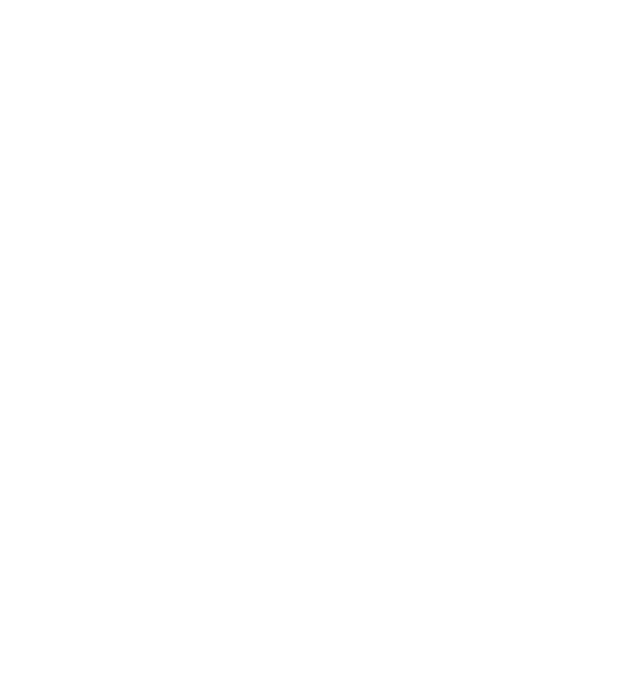
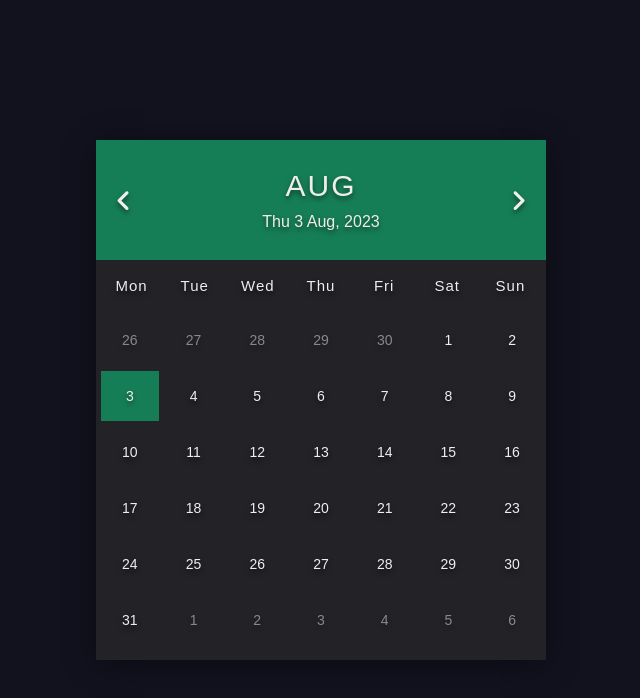
Before and after one commit to soeweiyan-phyo/calendar, a plain HTML site: page index.html in a window 1280 px wide. Shown: the whole page, without its empty margins (319-959 px from the left). Drawn offline with Linux system fonts and the light colour scheme.

Commit message:
Basic calendar structure and style

```diff
--- a/index.html
+++ b/index.html
@@ -4,9 +4,84 @@
     <meta charset="UTF-8" />
     <meta name="viewport" content="width=device-width, initial-scale=1.0" />
     <link rel="stylesheet" href="style.css" />
+    <link
+      rel="stylesheet"
+      href="https://cdnjs.cloudflare.com/ajax/libs/font-awesome/6.4.2/css/all.min.css"
+    />
+    <link rel="preconnect" href="https://fonts.googleapis.com" />
+    <link rel="preconnect" href="https://fonts.gstatic.com" crossorigin />
+    <link
+      href="https://fonts.googleapis.com/css2?family=Inconsolata:wght@200;300;400;500;600;700;800;900&family=Quicksand:wght@300;400;500;600;700&display=swap"
+      rel="stylesheet"
+    />
     <title>Calendar</title>
   </head>
   <body>
+    <div class="container">
+      <div class="calendar">
+        <div class="month">
+          <i class="fas fa-angle-left prev"></i>
+          <div class="date">
+            <h1>Aug</h1>
+            <p>Thu 3 Aug, 2023</p>
+          </div>
+          <i class="fas fa-angle-right next"></i>
+        </div>
+        <div class="weekdays">
+          <div>Mon</div>
+          <div>Tue</div>
+          <div>Wed</div>
+          <div>Thu</div>
+          <div>Fri</div>
+          <div>Sat</div>
+          <div>Sun</div>
+        </div>
+        <div class="days">
+          <div class="prev-date">26</div>
+          <div class="prev-date">27</div>
+          <div class="prev-date">28</div>
+          <div class="prev-date">29</div>
+          <div class="prev-date">30</div>
+          <div>1</div>
+          <div>2</div>
+          <div class="today">3</div>
+          <div>4</div>
+          <div>5</div>
+          <div>6</div>
+          <div>7</div>
+          <div>8</div>
+          <div>9</div>
+          <div>10</div>
+          <div>11</div>
+          <div>12</div>
+          <div>13</div>
+          <div>14</div>
+          <div>15</div>
+          <div>16</div>
+          <div>17</div>
+          <div>18</div>
+          <div>19</div>
+          <div>20</div>
+          <div>21</div>
+          <div>22</div>
+          <div>23</div>
+          <div>24</div>
+          <div>25</div>
+          <div>26</div>
+          <div>27</div>
+          <div>28</div>
+          <div>29</div>
+          <div>30</div>
+          <div>31</div>
+          <div class="next-date">1</div>
+          <div class="next-date">2</div>
+          <div class="next-date">3</div>
+          <div class="next-date">4</div>
+          <div class="next-date">5</div>
+          <div class="next-date">6</div>
+        </div>
+      </div>
+    </div>
     <script src="script.js"></script>
   </body>
 </html>
--- a/style.css
+++ b/style.css
@@ -0,0 +1,110 @@
+* {
+  margin: 0;
+  padding: 0;
+  box-sizing: border-box;
+  font-family: "Quicksan", sans-serif;
+}
+
+html {
+  font-size: 62.5%;
+}
+
+.container {
+  width: 100%;
+  height: 100vh;
+  background-color: #12121f;
+  color: #eee;
+
+  display: flex;
+  justify-content: center;
+  align-items: center;
+}
+
+.calendar {
+  width: 45rem;
+  height: 52rem;
+  background-color: #222227;
+  box-shadow: 0 0.5rem 3rem rgba(0, 0, 0, 0.4);
+}
+
+.month {
+  width: 100%;
+  height: 12rem;
+  background-color: #167e56;
+
+  display: flex;
+  justify-content: space-between;
+  align-items: center;
+  padding: 0 2rem;
+
+  text-align: center;
+  text-shadow: 0 0.3rem 0.5rem rgba(0, 0, 0, 0.5);
+}
+
+.month i {
+  font-size: 2.5rem;
+  cursor: pointer;
+}
+
+.month h1 {
+  font-size: 3rem;
+  font-weight: 400;
+  text-transform: uppercase;
+  letter-spacing: 0.2rem;
+
+  margin-bottom: 1rem;
+}
+
+.month p {
+  font-size: 1.6rem;
+}
+
+.weekdays {
+  width: 100%;
+  height: 5rem;
+
+  display: flex;
+  align-items: center;
+  padding: 0 0.4rem;
+}
+
+.weekdays div {
+  font-size: 1.5rem;
+  font-weight: 400;
+  letter-spacing: 0.1rem;
+  text-shadow: 0 0.3rem 0.5rem rgba(0, 0, 0, 0.5);
+
+  width: calc(44.2rem / 7);
+  display: flex;
+  justify-content: center;
+  align-items: center;
+}
+
+.days {
+  width: 100%;
+  display: flex;
+  flex-wrap: wrap;
+  padding: 0.2rem;
+}
+
+.days div {
+  font-size: 1.4rem;
+  text-shadow: 0 0.3rem 0.5rem rgba(0, 0, 0, 0.5);
+
+  margin: 0.3rem;
+  width: calc(40.4rem / 7);
+  height: 5rem;
+
+  display: flex;
+  justify-content: center;
+  align-items: center;
+}
+
+.prev-date,
+.next-date {
+  opacity: 0.5;
+}
+
+.today {
+  background-color: #167e56;
+}
```
